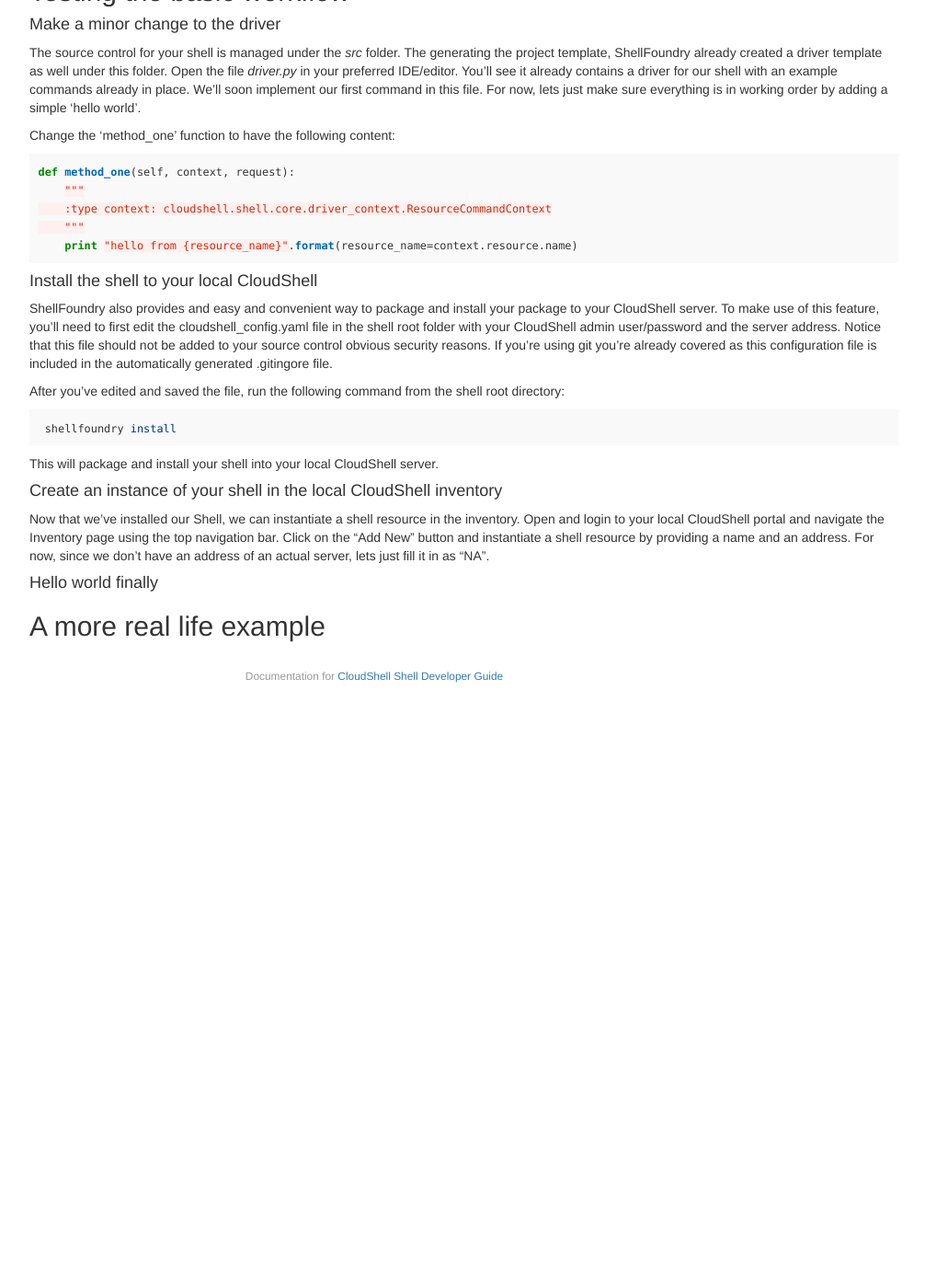
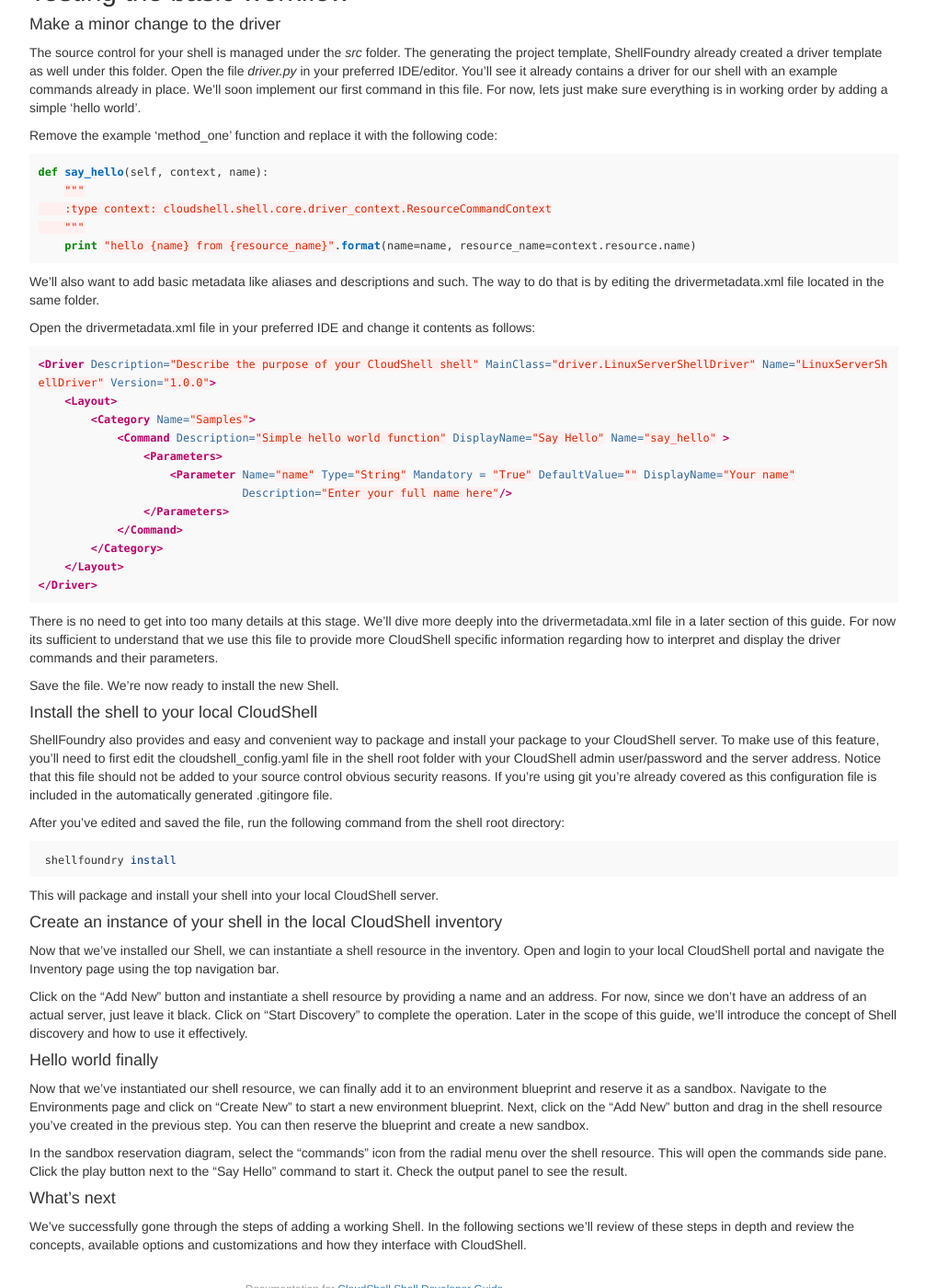
Before and after one commit to QualiSystems/devguide_source, a Jekyll site: the page built from _posts/2016-04-30-getting-started.markdown, in a window 1280 px wide and 1400 px high, scrolled down 1083 px. Shown: the whole window at 92% size, without its empty margins (233-1239 px from the left). Built offline with Jekyll 4.4.1, drawn with Linux system fonts in a browser that asks for light colours; before the commit the page ends 1847 px from its top, so only the background shows below that.

Commit message:
more changes to walkthrough

```diff
--- a/_posts/2016-04-30-getting-started.markdown
+++ b/_posts/2016-04-30-getting-started.markdown
@@ -42,13 +42,38 @@
 
 The source control for your shell is managed under the _src_ folder. The generating the project template, ShellFoundry already created a driver template as well under this folder. Open the file _driver.py_ in your preferred IDE/editor. You'll see it already contains a driver for our shell with an example commands already in place. We'll soon implement our first command in this file. For now, lets just make sure everything is in working order by adding a simple 'hello world'.
 
-Change the 'method_one' function to have the following content:
+Remove the example 'method_one' function and replace it with the following code:
 {% highlight python %}
-def method_one(self, context, request):
+def say_hello(self, context, name):
     """
     :type context: cloudshell.shell.core.driver_context.ResourceCommandContext
     """
-    print "hello from {resource_name}".format(resource_name=context.resource.name){% endhighlight %}
+    print "hello {name} from {resource_name}".format(name=name, resource_name=context.resource.name){% endhighlight %}
+
+We'll also want to add basic metadata like aliases and descriptions and such. The way to do that is by editing the drivermetadata.xml file located in the same folder.
+
+Open the drivermetadata.xml file in your preferred IDE and change it contents as follows:
+
+{% highlight xml %}
+
+<Driver Description="Describe the purpose of your CloudShell shell" MainClass="driver.LinuxServerShellDriver" Name="LinuxServerShellDriver" Version="1.0.0">
+    <Layout>
+        <Category Name="Samples">
+            <Command Description="Simple hello world function" DisplayName="Say Hello" Name="say_hello" >
+                <Parameters>
+                    <Parameter Name="name" Type="String" Mandatory = "True" DefaultValue="" DisplayName="Your name"
+                               Description="Enter your full name here"/>
+                </Parameters>
+            </Command>
+        </Category>
+    </Layout>
+</Driver>
+
+{% endhighlight %}
+
+There is no need to get into too many details at this stage. We'll dive more deeply into the drivermetadata.xml file in a later section of this guide. For now its sufficient to understand that we use this file to provide more CloudShell specific information regarding how to interpret and display the driver commands and their parameters.
+
+Save the file. We're now ready to install the new Shell.
 
 #### Install the shell to your local CloudShell
 
@@ -65,11 +90,18 @@
 
 Now that we've installed our Shell, we can instantiate a shell resource in the inventory.
 Open and login to your local CloudShell portal and navigate the Inventory page using the top navigation bar.
-Click on the "Add New" button and instantiate a shell resource by providing a name and an address. For now, since we don't have an address of an actual server, lets just fill it in as "NA".
+
+Click on the "Add New" button and instantiate a shell resource by providing a name and an address. For now, since we don't have an address of an actual server, just leave it black.  Click on "Start Discovery" to complete the operation. Later in the scope of this guide, we'll introduce the concept of Shell discovery and how to use it effectively.
 
 #### Hello world finally
 
+Now that we've instantiated our shell resource, we can finally add it to an environment blueprint and reserve it as a sandbox.
+Navigate to the Environments page and click on "Create New" to start a new environment blueprint. Next, click on the "Add New" button and drag in the shell resource you've created in the previous step. You can then reserve the blueprint and create a new sandbox.
 
+In the sandbox reservation diagram, select the "commands" icon from the radial menu over the shell resource.
+This will open the commands side pane. Click the play button next to the "Say Hello" command to start it. Check the output panel to see the result.
 
+#### What's next
 
-## A more real life example
+We've successfully gone through the steps of adding a working Shell.
+In the following sections we'll review of these steps in depth and review the concepts, available options and customizations and how they interface with CloudShell.
```
